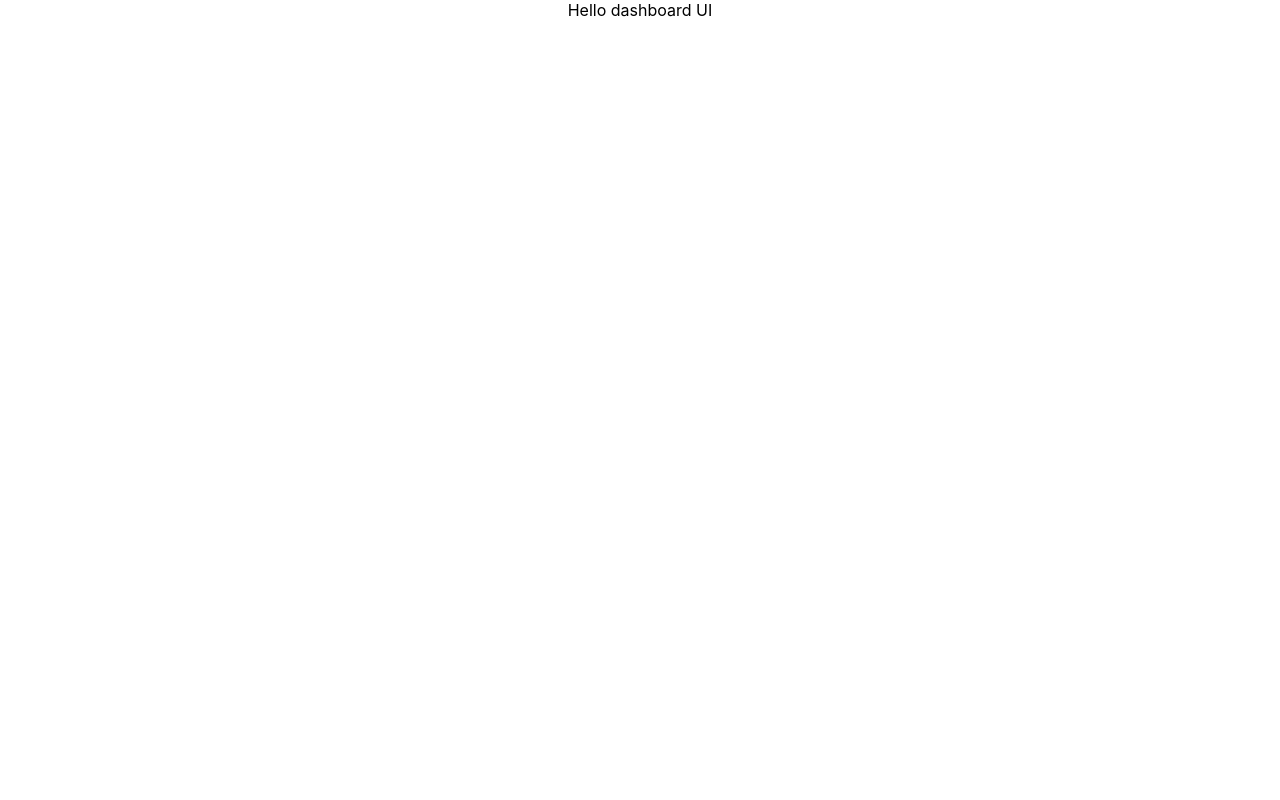
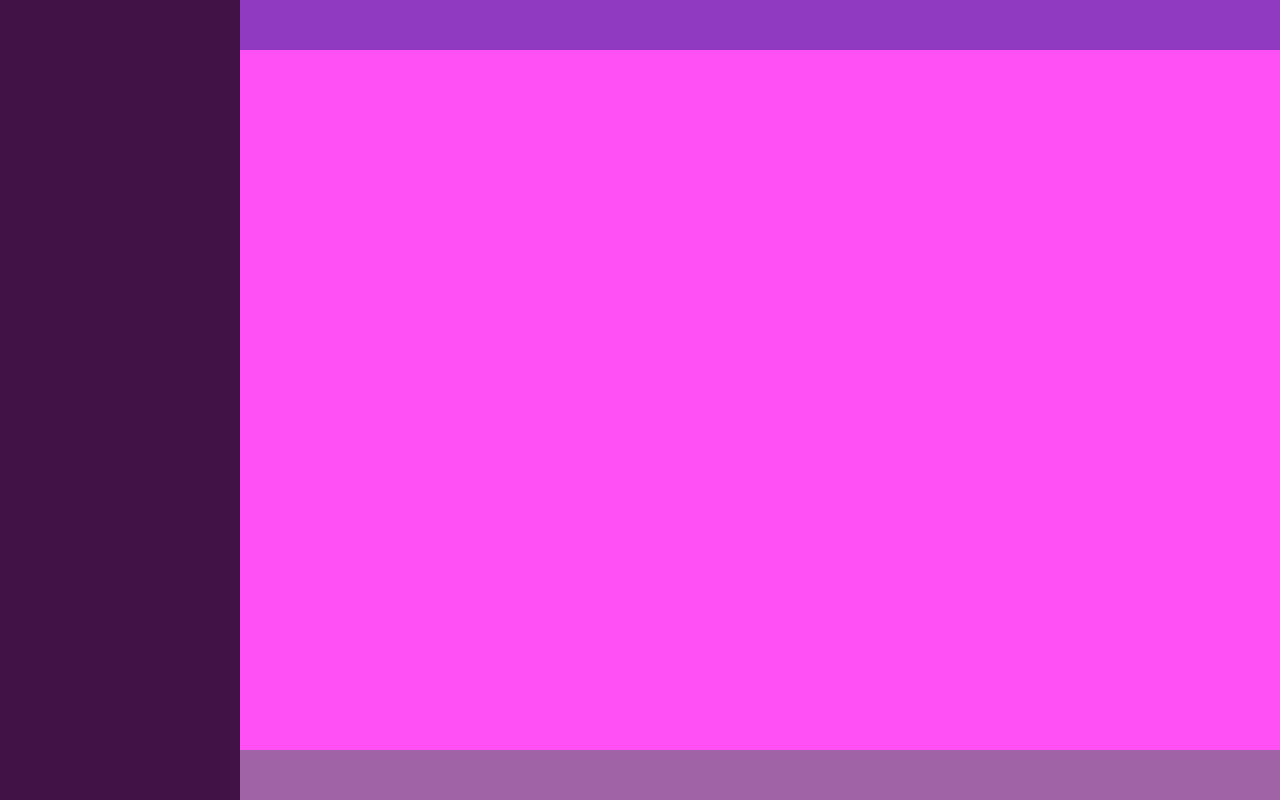
Before and after one commit to GnosisAssembler/React-dashboard-ui, a React (Create React App) app: page / in a window 1280 px wide. Built offline with nearby package versions, Linux system fonts and the light colour scheme.

Commit message:
Create the basic grid layout

```diff
--- a/src/App.css
+++ /dev/null
@@ -1,3 +0,0 @@
-.App {
-  text-align: center;
-}
--- a/src/App.js
+++ b/src/App.js
@@ -1,11 +1,9 @@
 import React from 'react';
-import './App.css';
+import Grid from './Grid';
 
 function App() {
   return (
-    <div className="App">
-      Hello dashboard UI
-    </div>
+    <Grid />
   );
 }
 
--- /dev/null
+++ b/src/Grid.css
@@ -0,0 +1,30 @@
+.grid-container {
+    display: grid;
+    grid-template-columns: 240px 1fr;
+    grid-template-rows: 50px 1fr 50px;
+    grid-template-areas:
+      "sidenav header"
+      "sidenav main"
+      "sidenav footer";
+    height: 100vh;
+  }
+
+  .header {
+    grid-area: header;
+    background-color: #8f3ac0;
+  }
+
+  .sidenav {
+    grid-area: sidenav;
+    background-color: #401246;
+  }
+
+  .main {
+    grid-area: main;
+    background-color: #ff50f6;
+  }
+
+  .footer {
+    grid-area: footer;
+    background-color: #a064a6;
+  }
--- /dev/null
+++ b/src/Grid.js
@@ -0,0 +1,13 @@
+import React from 'react';
+import './Grid.css';
+
+export default function Grid() {
+    return (
+        <div class="grid-container">
+            <header class="header"></header>
+            <aside class="sidenav"></aside>
+            <main class="main"></main>
+            <footer class="footer"></footer>
+        </div>
+    )
+}
```
Also changed, not shown: package.json (+6 -1 lines), 1 other file (tests, documents, lock files or other folders).
